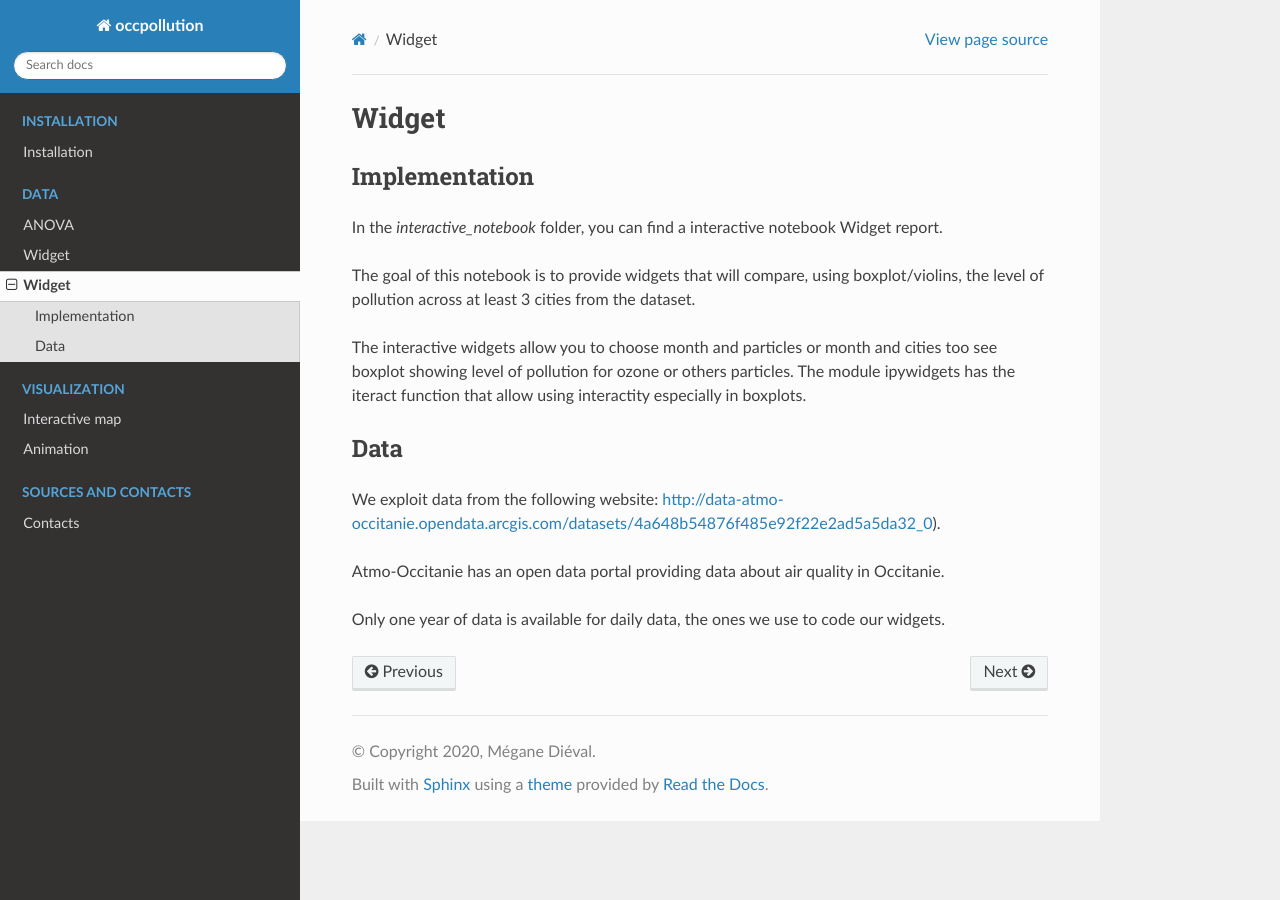
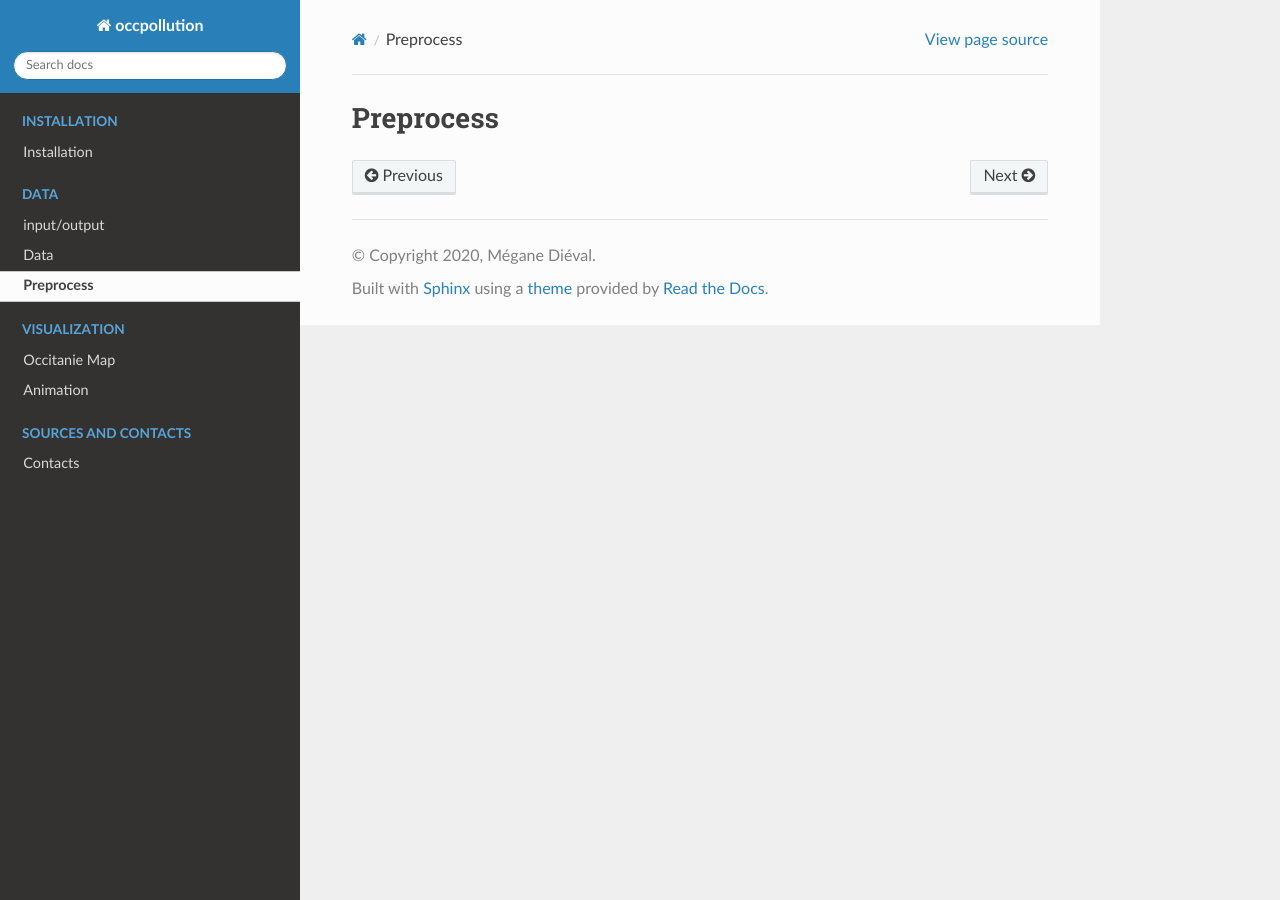
Before and after one commit to MegDie/occpollution, a Sphinx documentation site: the page built from docs/documentation/preprocess.rst, in a window 1280 px wide. Built offline with Sphinx 7.4.7 and the Read the Docs theme 2.0.0, drawn with Linux system fonts in a browser that asks for light colours.

Commit message:
name of the doc's parts

```diff
--- a/docs/documentation/animation.rst
+++ b/docs/documentation/animation.rst
@@ -1,7 +1,2 @@
 Animation
 ===========================
-
-Development
------------------
-
-The widget is built with pandas package and interact function.
--- a/docs/documentation/io.rst
+++ b/docs/documentation/io.rst
@@ -1,7 +1,2 @@
-ANOVA
+input/output
 ===========================
-
-Development
------------------
-
-The widget is built with pandas package and interact function.
--- a/docs/documentation/preprocess.rst
+++ b/docs/documentation/preprocess.rst
@@ -1,21 +1,2 @@
-Widget
+Preprocess
 ===========================
-
-Implementation
----------------------------
-
-In the `\interactive_notebook` folder, you can find a interactive notebook Widget report.
-
-The goal of this notebook is to provide widgets that will compare, using boxplot/violins, the level of pollution across at least 3 cities from the dataset.
-
-The interactive widgets allow you to choose month and particles or month and cities too see boxplot showing level of pollution for ozone or others particles.
-The module ipywidgets has the iteract function that allow using interactity especially in boxplots.
-
-Data
----------------------------
-
-We exploit data from the following website: http://data-atmo-occitanie.opendata.arcgis.com/datasets/4a648b54876f485e92f22e2ad5a5da32_0).
-
-Atmo-Occitanie has an open data portal providing data about air quality in Occitanie.
-
-Only one year of data is available for daily data, the ones we use to code our widgets.
--- a/docs/installation/installation.rst
+++ b/docs/installation/installation.rst
@@ -1,5 +1,2 @@
 Installation
 ===========================
-
-
-The widget is built with pandas package and interact function.
```
Also changed, not shown: docs/documentation/data.rst (+1 -14 lines), docs/documentation/map.rst (+1 -6 lines).
